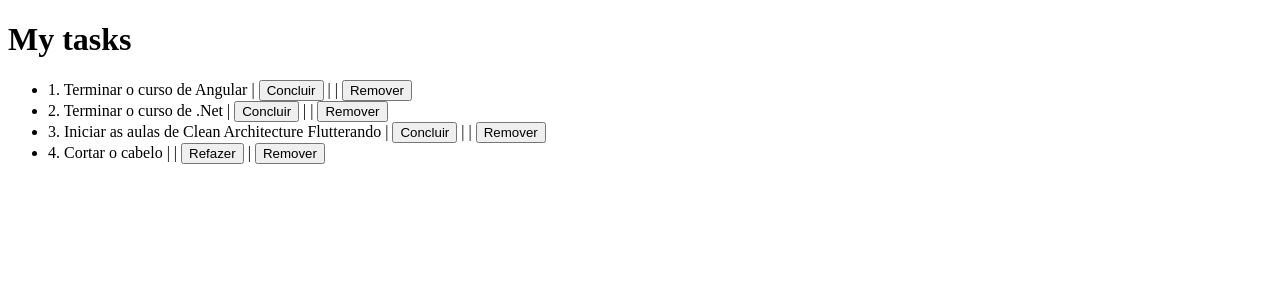
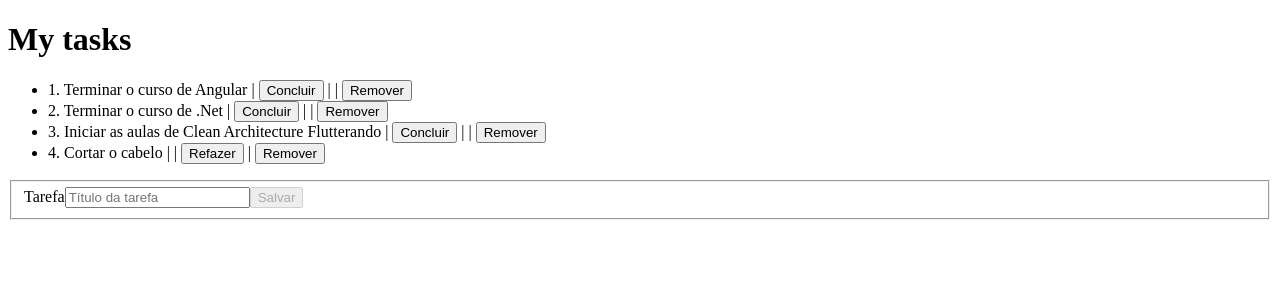
Before and after one commit to alvesluc/Comecando-com-Angular, an Angular app: page / in a window 1280 px wide. Shown: the top 300 px of the page. Built offline with nearby package versions, Linux system fonts and the light colour scheme.

Commit message:
Crianção e validação de formulário

```diff
--- a/src/app/app.component.html
+++ b/src/app/app.component.html
@@ -2,7 +2,20 @@
 <ul>
   <li *ngFor="let todo of todos">
     {{todo.id}}. {{ todo.title }} |
-    <button *ngIf="!todo.done">Concluir</button> |
-    <button *ngIf="todo.done">Refazer</button> |
+    <button *ngIf="!todo.done" (click)="markAsDone(todo)">Concluir</button> |
+    <button *ngIf="todo.done" (click)="markAsUndone(todo)">Refazer</button> |
     <button (click)="remove(todo)">Remover</button></li>
 </ul>
+
+<form [formGroup]="form">
+  <fieldset>
+    <label>Tarefa</label>
+    <input
+      type="text"
+      placeholder="Título da tarefa"
+      maxlength="60"
+      formControlName="title">
+      <small *ngIf="form.controls.title.invalid && !form.controls.title.pristine">Este campo deve conter entre 3 e 60 caracteres</small>
+    <button [disabled]="form.invalid">Salvar</button>
+  </fieldset>
+</form>
--- a/src/app/app.component.ts
+++ b/src/app/app.component.ts
@@ -1,4 +1,5 @@
 import { Component } from '@angular/core';
+import { FormGroup, FormBuilder, Validators } from '@angular/forms';
 import { Todo } from "src/models/todo.model";
 
 @Component({
@@ -10,7 +11,18 @@
   public todos: Todo[] = [];
   public title: String = "My tasks";
 
-  constructor() {
+  public form: FormGroup;
+
+
+
+  constructor(private fb: FormBuilder) {
+    this.form = this.fb.group({
+      title: ['', Validators.compose([
+        Validators.minLength(3),
+        Validators.maxLength(60),
+        Validators.required
+      ])]
+    });
     this.todos.push(new Todo(1, 'Terminar o curso de Angular', false));
     this.todos.push(new Todo(2, 'Terminar o curso de .Net', false));
     this.todos.push(new Todo(3, 'Iniciar as aulas de Clean Architecture Flutterando', false));
@@ -25,11 +37,11 @@
   };
 
   markAsDone(todo: Todo) {
-
+    todo.done = true;
   };
 
   markAsUndone(todo: Todo) {
-
+    todo.done = false;
   };
 
 }
--- a/src/app/app.module.ts
+++ b/src/app/app.module.ts
@@ -2,13 +2,15 @@
 import { NgModule } from '@angular/core';
 
 import { AppComponent } from './app.component';
+import { ReactiveFormsModule } from '@angular/forms';
 
 @NgModule({
   declarations: [
     AppComponent
   ],
   imports: [
-    BrowserModule
+    BrowserModule,
+    ReactiveFormsModule
   ],
   providers: [],
   bootstrap: [AppComponent]
```
